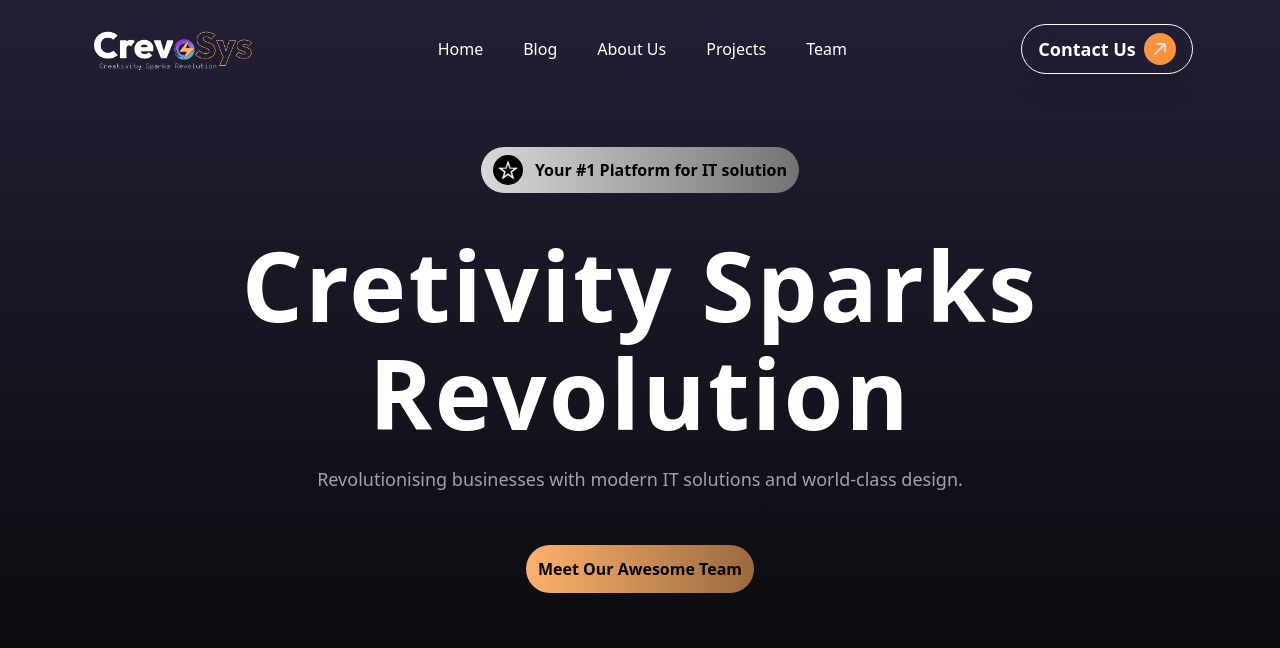
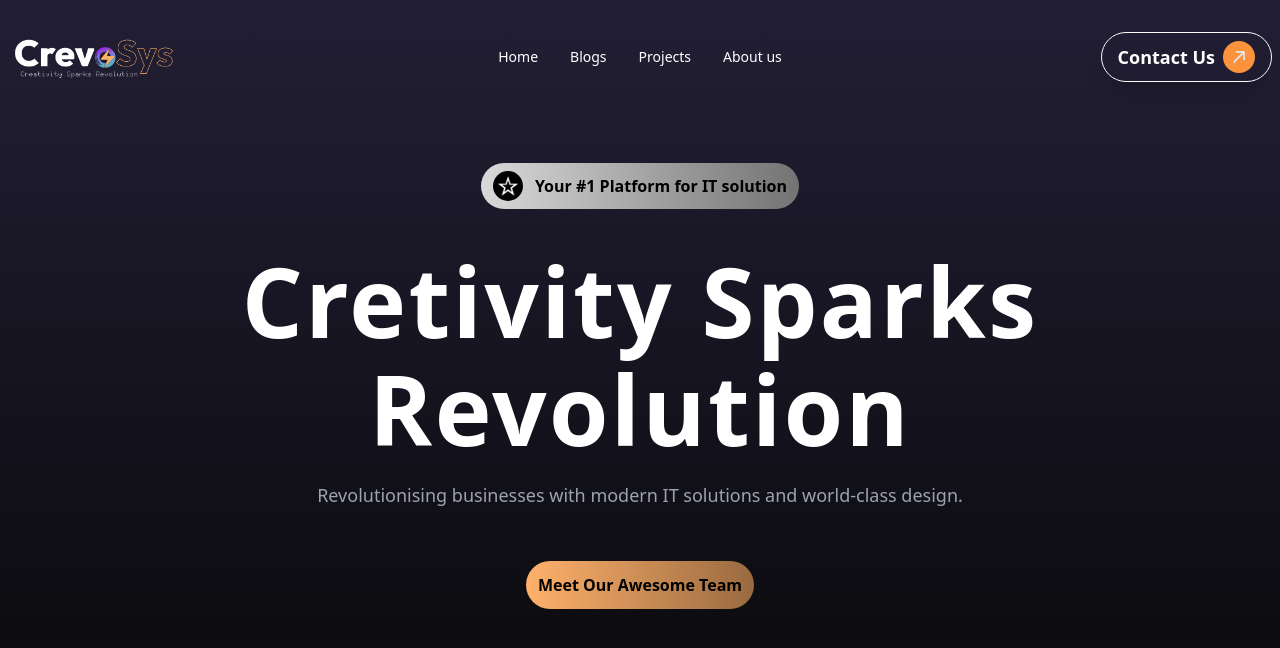
Before and after one commit to sahidDev09/CrevoSys, a React (Vite) app: page / in a window 1280 px wide. Shown: the top 648 px of the page. Built offline with nearby package versions, Linux system fonts and the light colour scheme.

Commit message:
fix navbar mobile view

```diff
--- a/package.json
+++ b/package.json
@@ -10,8 +10,10 @@
     "preview": "vite preview"
   },
   "dependencies": {
+    "lucide": "^0.460.0",
     "react": "^18.3.1",
-    "react-dom": "^18.3.1"
+    "react-dom": "^18.3.1",
+    "react-icons": "^5.3.0"
   },
   "devDependencies": {
     "@eslint/js": "^9.13.0",
@@ -19,6 +21,7 @@
     "@types/react-dom": "^18.3.1",
     "@vitejs/plugin-react": "^4.3.3",
     "autoprefixer": "^10.4.20",
+    "daisyui": "^4.12.14",
     "eslint": "^9.13.0",
     "eslint-plugin-react": "^7.37.2",
     "eslint-plugin-react-hooks": "^5.0.0",
--- a/src/components/Navbar.jsx
+++ b/src/components/Navbar.jsx
@@ -1,23 +1,66 @@
 const Navbar = () => {
   return (
-    <div>
-      <div className="md:flex justify-around items-center">
-        <img className="w-44 mx-auto md:mx-0" src="logo.png" alt="" />
-        <div className="flex gap-10 justify-center mb-4 md:mb-0 cursor-pointer items-center text-white">
-          <a href="">Home</a>
-          <a href="" className="hidden md:inline-block">
-            Blog
-          </a>
-          <a href="">About Us</a>
-          <a href="" className="hidden md:inline-block">
-            Projects
-          </a>
-          <a href="">Team</a>
+    <div className="navbar container mx-auto">
+      <div className="navbar-start">
+        <div className="dropdown">
+          <div
+            tabIndex={0}
+            role="button"
+            className="btn btn-ghost lg:hidden text-white">
+            <svg
+              xmlns="http://www.w3.org/2000/svg"
+              className="h-6 w-6"
+              fill="none"
+              viewBox="0 0 24 24"
+              stroke="currentColor">
+              <path
+                strokeLinecap="round"
+                strokeLinejoin="round"
+                strokeWidth="2"
+                d="M4 6h16M4 12h8m-8 6h16"
+              />
+            </svg>
+          </div>
+          <ul
+            tabIndex={0}
+            className="menu menu-sm dropdown-content bg-base-100 rounded-box z-[1] mt-3 w-52 p-2 shadow">
+            <li>
+              <a>Home</a>
+            </li>
+            <li>
+              <a>Blogs</a>
+            </li>
+            <li>
+              <a>Projects</a>
+            </li>
+            <li>
+              <a>About us</a>
+            </li>
+          </ul>
         </div>
+        <img src="logo.png" alt="navlogo" className=" w-44" />
+      </div>
+      <div className="navbar-center hidden lg:flex">
+        <ul className="menu menu-horizontal px-1 text-white">
+          <li>
+            <a>Home</a>
+          </li>
+          <li>
+            <a>Blogs</a>
+          </li>
+          <li>
+            <a>Projects</a>
+          </li>
+          <li>
+            <a>About us</a>
+          </li>
+        </ul>
+      </div>
+      <div className="navbar-end">
         <div>
           <button
             type="submit"
-            className="flex justify-center gap-2 items-center mx-auto shadow-xl text-lg  backdrop-blur-md lg:font-semibold isolation-auto border-gray-50 text-white before:absolute before:w-full before:transition-all before:duration-700 before:hover:w-full before:-left-full before:hover:left-0 before:rounded-full before:bg-orange-400 hover:text-gray-50 before:-z-10 before:aspect-square before:hover:scale-150 before:hover:duration-700 hover:border-none relative z-10 px-4 py-2 overflow-hidden border  rounded-full group">
+            className="hidden md:inline-flex justify-center gap-2 items-center mx-auto shadow-xl text-lg  backdrop-blur-md lg:font-semibold isolation-auto border-gray-50 text-white before:absolute before:w-full before:transition-all before:duration-700 before:hover:w-full before:-left-full before:hover:left-0 before:rounded-full before:bg-orange-400 hover:text-gray-50 before:-z-10 before:aspect-square before:hover:scale-150 before:hover:duration-700 hover:border-none relative z-10 px-4 py-2 overflow-hidden border  rounded-full group">
             Contact Us
             <svg
               className="w-8 h-8 justify-end group-hover:rotate-90 group-hover:bg-gray-50 text-gray-50 bg-orange-400 ease-linear duration-300 rounded-full border-gray-700 group-hover:border-none p-2 rotate-45"
--- a/tailwind.config.js
+++ b/tailwind.config.js
@@ -4,5 +4,5 @@ export default {
   theme: {
     extend: {},
   },
-  plugins: [],
+  plugins: [require("daisyui")],
 };
```
Also changed, not shown: 1 other file (tests, documents, lock files or other folders).
